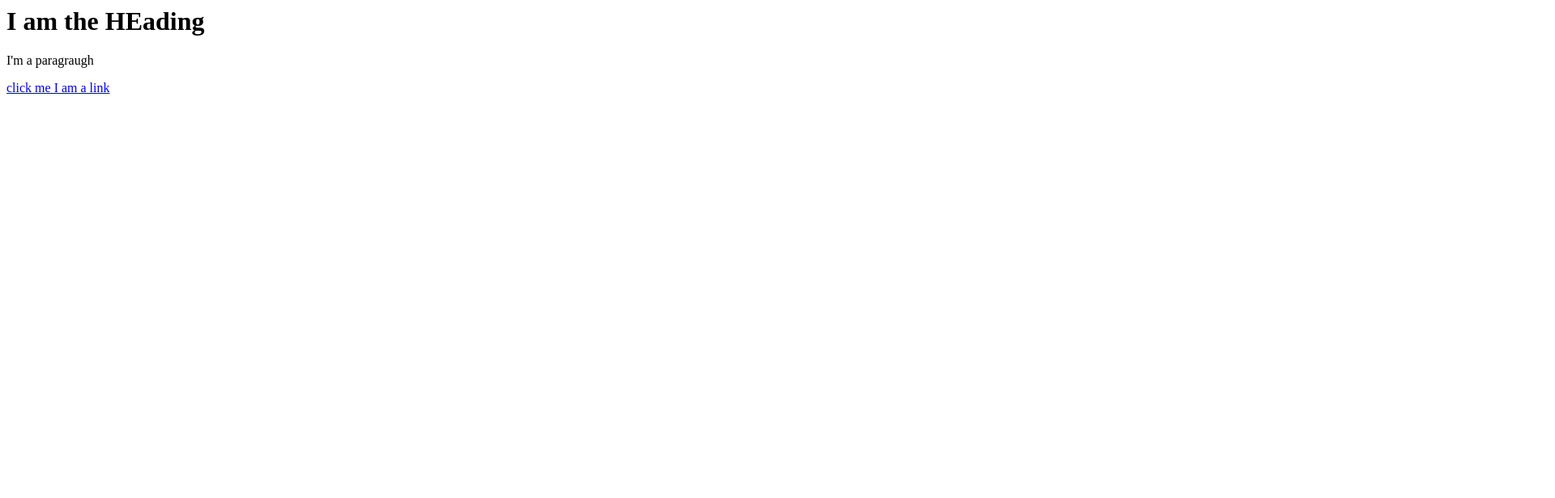
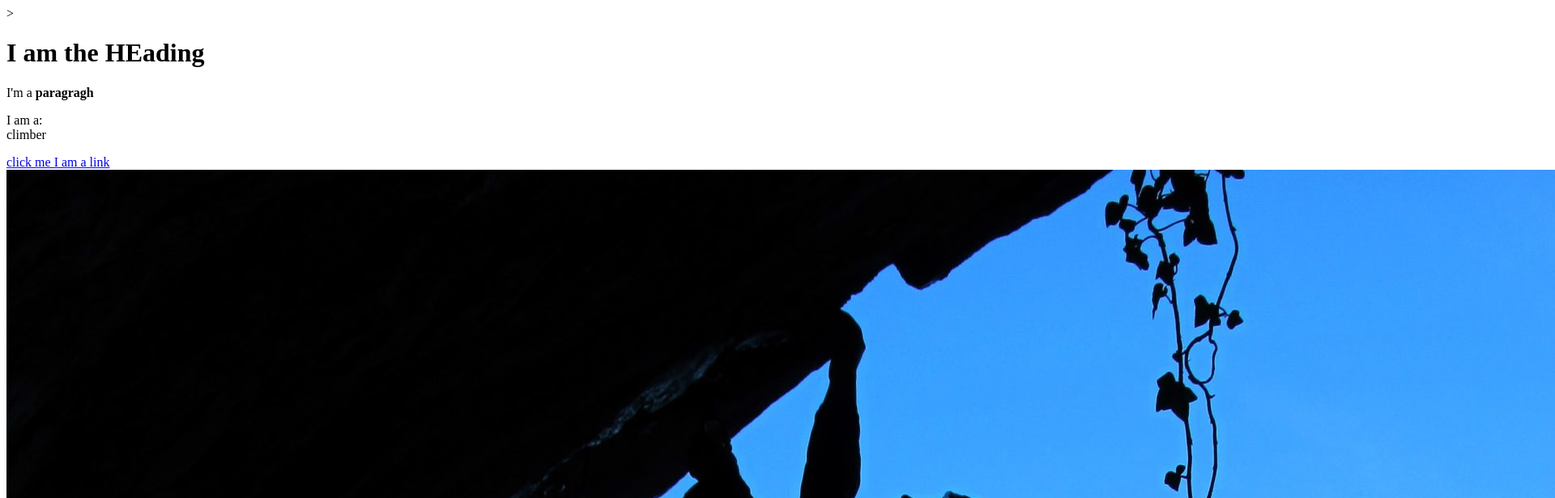
Before and after one commit to basiccoder007/cartoon-website, a plain HTML site: page test.html in a window 1280 px wide. Shown: the top 616 px of the page at 81% size, 1920 px wide, since content can reach past the window. Drawn offline with Linux system fonts and the light colour scheme.

Commit message:
Added a photo and some more elements

```diff
--- a/test.html
+++ b/test.html
@@ -1,3 +1,14 @@
-<h1>I am the HEading</h1>
-<p>I'm a paragraugh</p>
-<a href="https://google.com" target="_blank" title="Let's go to Google">click me I am a link</a>
+<!DOCTYPE html>
+<html>
+<head>
+    <title>Test Page</title>
+</head>
+><body>
+    <h1>I am the HEading</h1>
+    <p>I'm a <b>paragragh</b></p>
+    <p>I am a:<br>
+         climber</p>
+    <a href="https://google.com" target="_blank" title="Let's go to Google">click me I am a link</a>
+    <img src="img/climbing.jpeg">
+</body>
+</html>
```
Also changed, not shown: img/climbing.jpeg (added), img/climbing.jpg (added).
